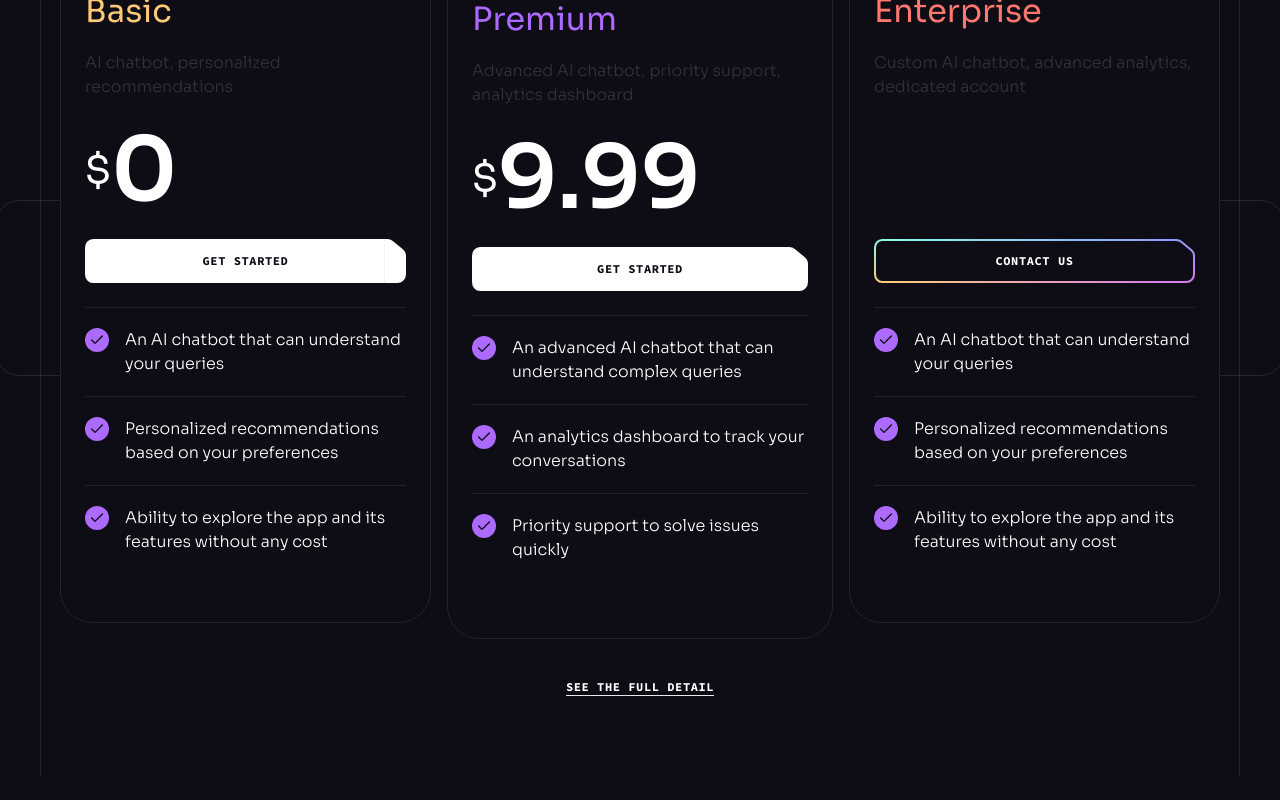
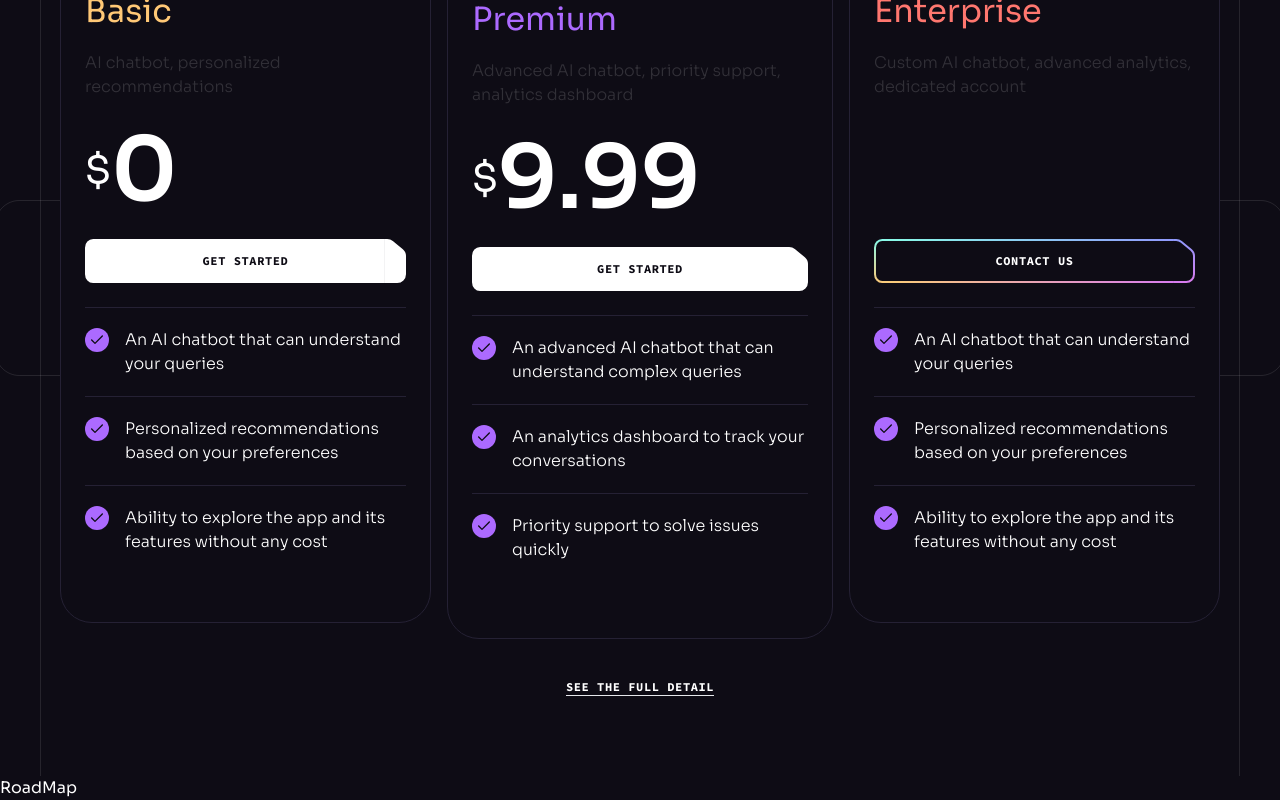
Before and after one commit to HoangDepTraiBoDoiThe/brainwave, a React (Vite) app: page / in a window 1280 px wide. Shown: the part 6195-6995 px from the top of the page. Before the commit the page ends 6971 px from the top, so only its background shows below. Built offline with nearby package versions, Linux system fonts and the light colour scheme.

Commit message:
feature/road-map: init

```diff
--- a/src/App.jsx
+++ b/src/App.jsx
@@ -1,6 +1,7 @@
 import { Benefits, Collaboration, Pricing, Services } from "./components";
 import Header from "./components/Header";
 import Hero from "./components/Hero";
+import RoadMap from "./components/RoadMap";
 
 function App() {
   return (
@@ -11,6 +12,7 @@ function App() {
       <Collaboration />
       <Services />
       <Pricing />
+      <RoadMap />
     </>
   );
 }
--- /dev/null
+++ b/src/components/RoadMap.jsx
@@ -0,0 +1,5 @@
+const RoadMap = () => {
+  return <div>RoadMap</div>;
+};
+
+export default RoadMap;
```
